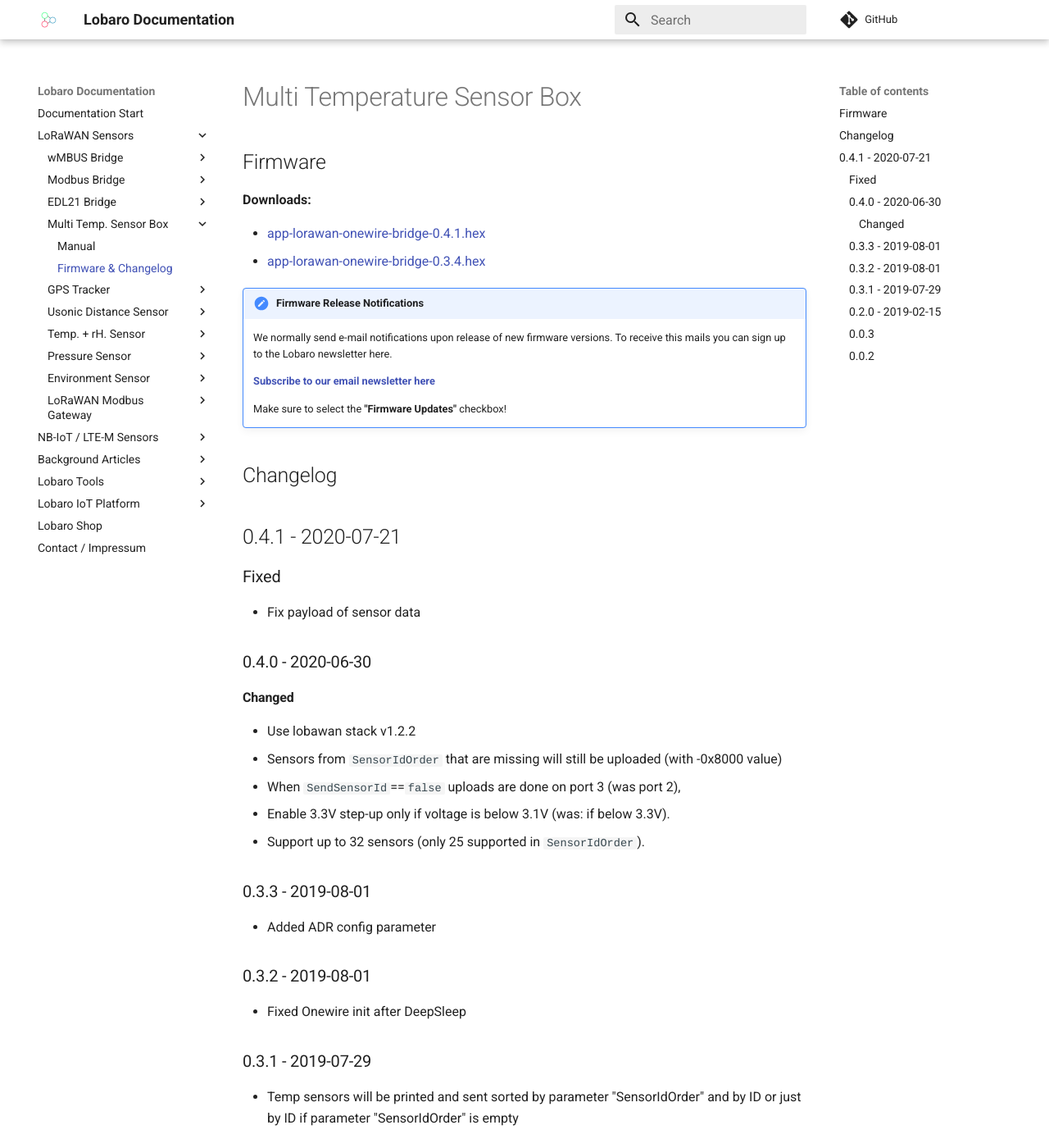
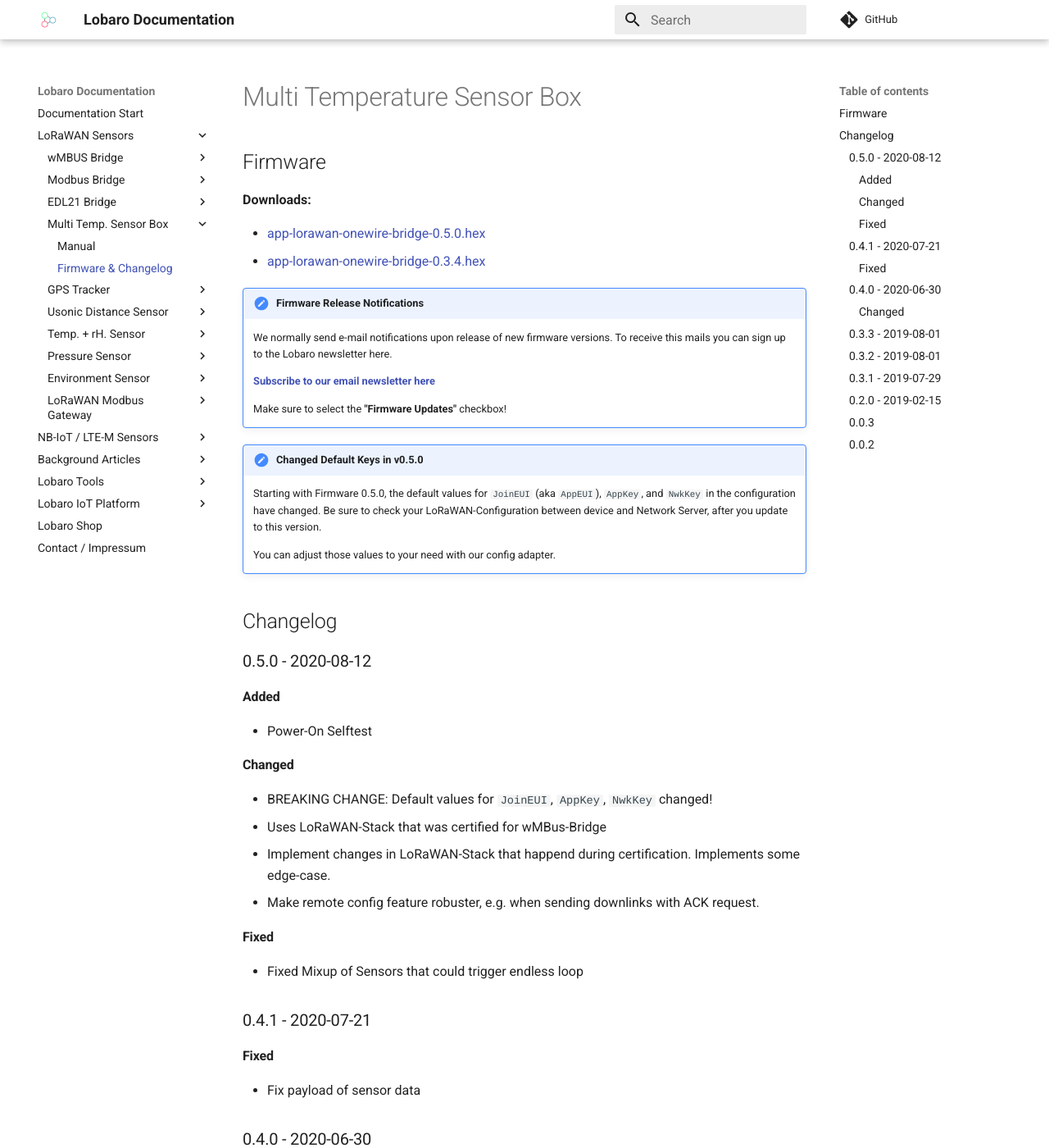
Before and after one commit to Lobaro/docs, an MkDocs documentation site: the page built from docs/lorawan-sensors/1-wire-lorawan/firmware.md, in a window 1280 px wide and 1400 px high. Shown: the whole window at 82% size. Built offline with MkDocs 1.6.1 and Material for MkDocs 9.7.7, drawn with Linux system fonts in a browser that asks for light colours; a script that is not in the unit is left out; comment, search, counter and statistics services are not loaded.

Commit message:
Relase 1-wire 0.5.0

```diff
--- a/docs/lorawan-sensors/1-wire-lorawan/firmware.md
+++ b/docs/lorawan-sensors/1-wire-lorawan/firmware.md
@@ -4,7 +4,7 @@
 
 **Downloads:**
 
-* [app-lorawan-onewire-bridge-0.4.1.hex](firmware/app-lorawan-onewire-bridge-0.4.1.hex)
+* [app-lorawan-onewire-bridge-0.5.0.hex](firmware/app-lorawan-onewire-bridge-0.5.0.hex)
 * [app-lorawan-onewire-bridge-0.3.4.hex](firmware/app-lorawan-onewire-bridge-0.3.4.hex)
 
 !!! hint "Firmware Release Notifications"
@@ -15,9 +15,29 @@
 
     Make sure to select the **"Firmware Updates"** checkbox!
 
+!!! warn "Changed Default Keys in v0.5.0"
+    Starting with Firmware 0.5.0, the default values for `JoinEUI` (aka `AppEUI`), `AppKey`, and
+    `NwkKey` in the configuration have changed.
+    Be sure to check your LoRaWAN-Configuration between device and Network Server, after you
+    update to this version.
+
+    You can adjust those values to your need with our config adapter.
+
 ## Changelog
-## 0.4.1 - 2020-07-21
-### Fixed
+### 0.5.0 - 2020-08-12
+#### Added
+- Power-On Selftest
+#### Changed
+- BREAKING CHANGE: Default values for `JoinEUI`, `AppKey`, `NwkKey` changed!
+- Uses LoRaWAN-Stack that was certified for wMBus-Bridge
+- Implement changes in LoRaWAN-Stack that happend during certification. Implements some
+edge-case.
+- Make remote config feature robuster, e.g. when sending downlinks with ACK request.
+#### Fixed
+- Fixed Mixup of Sensors that could trigger endless loop
+
+### 0.4.1 - 2020-07-21
+#### Fixed
 - Fix payload of sensor data
 
 ### 0.4.0 - 2020-06-30
```
Also changed, not shown: 2 other files.
